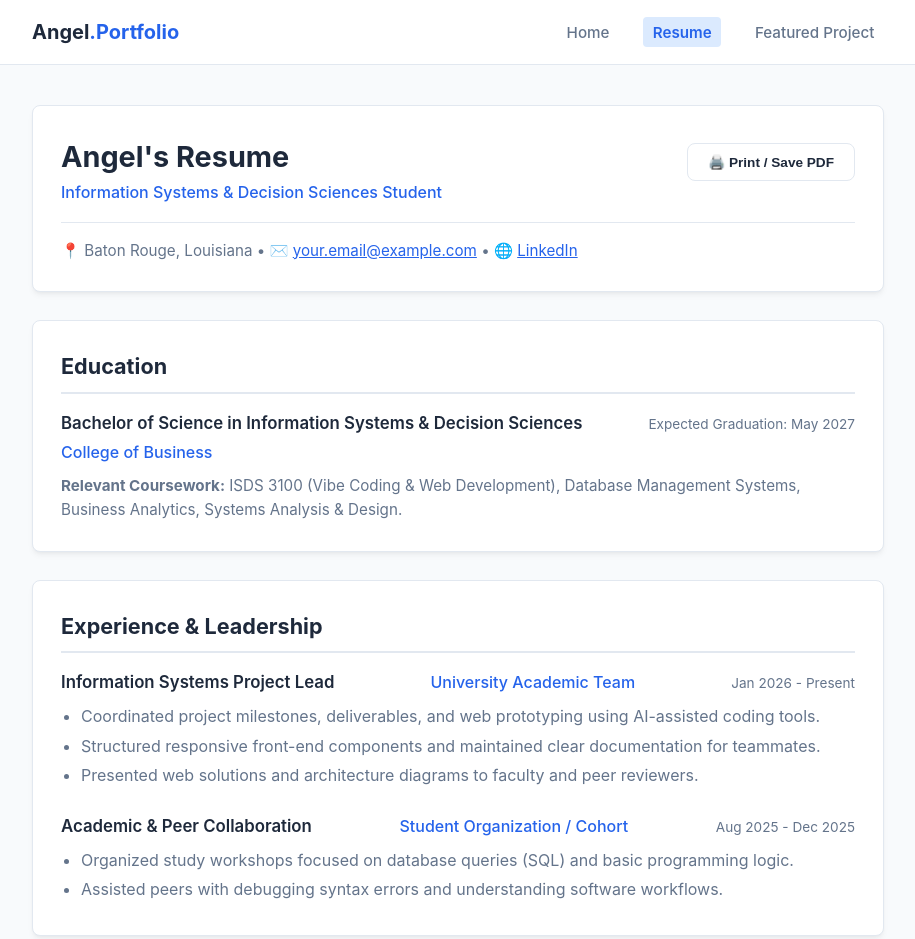
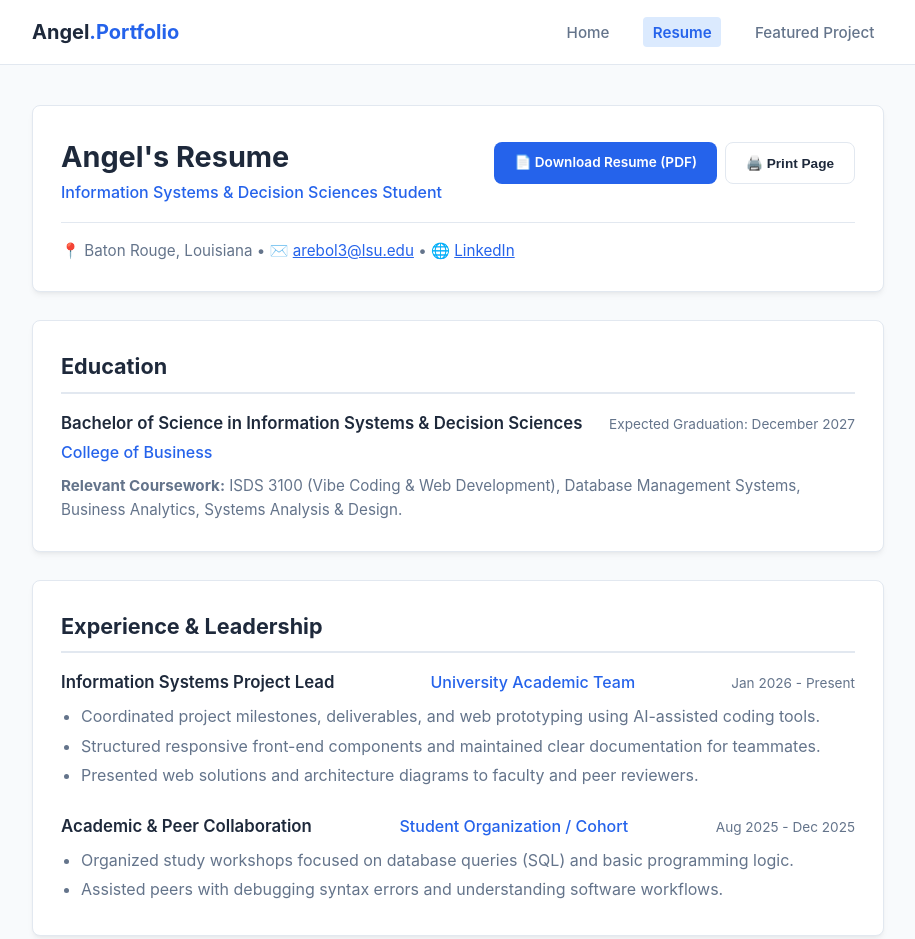
Before and after one commit to arebol3/angel-portfolio, a plain HTML site: page resume.html in a window 1280 px wide. Shown: the top 939 px of the page, without its empty margins (182-1097 px from the left). Drawn offline with Linux system fonts and the light colour scheme.

Commit message:
Update resume page

```diff
--- a/resume.html
+++ b/resume.html
@@ -32,12 +32,13 @@
           <h1 style="font-size: 1.8rem; color: var(--text-main);">Angel's Resume</h1>
           <p style="color: var(--primary-color); font-weight: 500;">Information Systems &amp; Decision Sciences Student</p>
         </div>
-        <div>
-          <button onclick="window.print()" class="btn btn-outline" style="font-size: 0.85rem;">🖨️ Print / Save PDF</button>
+        <div style="display: flex; gap: 0.5rem; flex-wrap: wrap;">
+          <a href="resume.pdf" download="Angel_Resume.pdf" class="btn btn-primary" style="font-size: 0.85rem;">📄 Download Resume (PDF)</a>
+          <button onclick="window.print()" class="btn btn-outline" style="font-size: 0.85rem;">🖨️ Print Page</button>
         </div>
       </div>
       <p style="color: var(--text-muted); font-size: 0.95rem;">
-        📍 Baton Rouge, Louisiana &bull; ✉️ <a href="mailto:your.email@example.com" style="color: var(--primary-color);">your.email@example.com</a> &bull; 🌐 <a href="https://linkedin.com" target="_blank" rel="noopener noreferrer" style="color: var(--primary-color);">LinkedIn</a>
+        📍 Baton Rouge, Louisiana &bull; ✉️ <a href="mailto:arebol3@lsu.edu" style="color: var(--primary-color);">arebol3@lsu.edu</a> &bull; 🌐 <a href="https://linkedin.com/in/yourprofile" target="_blank" rel="noopener noreferrer" style="color: var(--primary-color);">LinkedIn</a>
       </p>
     </section>
 
@@ -48,7 +49,7 @@
       <div class="resume-section-item">
         <div class="item-header">
           <span class="item-title">Bachelor of Science in Information Systems &amp; Decision Sciences</span>
-          <span class="item-date">Expected Graduation: May 2027</span>
+          <span class="item-date">Expected Graduation: December 2027</span>
         </div>
         <p class="item-company" style="margin-bottom: 0.5rem;">College of Business</p>
         <p style="color: var(--text-muted); font-size: 0.95rem;">
```
Also changed, not shown: index.html (+1 -0 lines), 1 other file.
